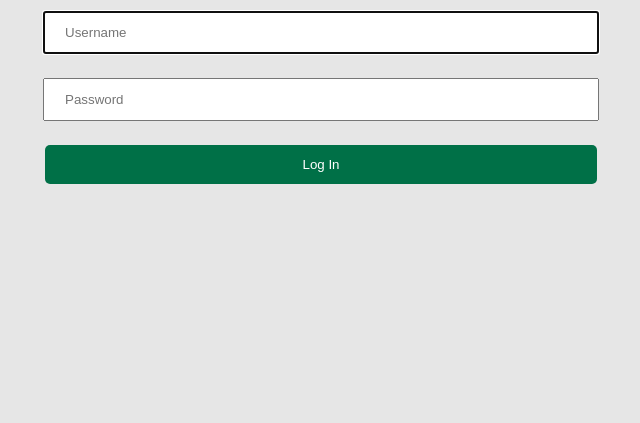
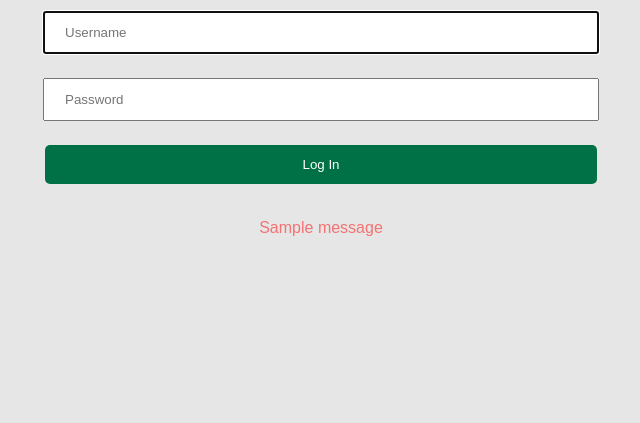
Before and after one commit to juhaaa/forum, a Flask app: page /login in a window 1280 px wide. Shown: the part 212-635 px from the top of the page, without its empty margins (319-959 px from the left). Run offline with Flask 3, Linux system fonts and the light colour scheme; one stand-in notice (Sample message) is shown.

Commit message:
log in error flash

```diff
--- a/routes.py
+++ b/routes.py
@@ -1,5 +1,5 @@
 from app import app
-from flask import redirect, render_template, request, session
+from flask import redirect, render_template, request, session, flash
 from sqlalchemy.sql import text
 import discussion_querys
 import users
@@ -88,11 +88,14 @@ def login():
         password = request.form.get("password")
         if users.check_login(username, password):
             session["name"] = username
-        if users.check_admin(username):
-            session["admin"] = True
+            if users.check_admin(username):
+                session["admin"] = True
+            return redirect("/discussion")
+        flash("Check your username and password")
+        return render_template("login.html")
+    else:
+        return render_template("login.html")
 
-        return redirect("/discussion")
-    return render_template("login.html")
 
 
 @app.route("/logout")
--- a/static/styles.css
+++ b/static/styles.css
@@ -8,6 +8,7 @@
 
 .container h1, h2{
     font-weight: 300;
+
 }
 
 .container hr{
@@ -193,6 +194,10 @@ input[type=submit]:active, input[type=button]:active{
 
 }
 
+.flash{
+    color: rgba(255, 0, 0, 0.5);
+}
+
 
 @media(max-width: 600px){
     #main{
--- a/templates/login.html
+++ b/templates/login.html
@@ -7,5 +7,13 @@
         <input type="password" placeholder="Password" required name="password" maxlength="20">
         <input type="submit" value="Log In">
     </form>
-
+{% with messages = get_flashed_messages() %}
+    {% if messages %}
+        {% for message in messages %}
+            <div class="flash">
+                <p>{{ message }}</p>
+             </div>
+        {% endfor %}
+    {% endif %}
+{% endwith %}
 {% endblock %}
```
Lines whose indentation alone changed are shown as unchanged.
